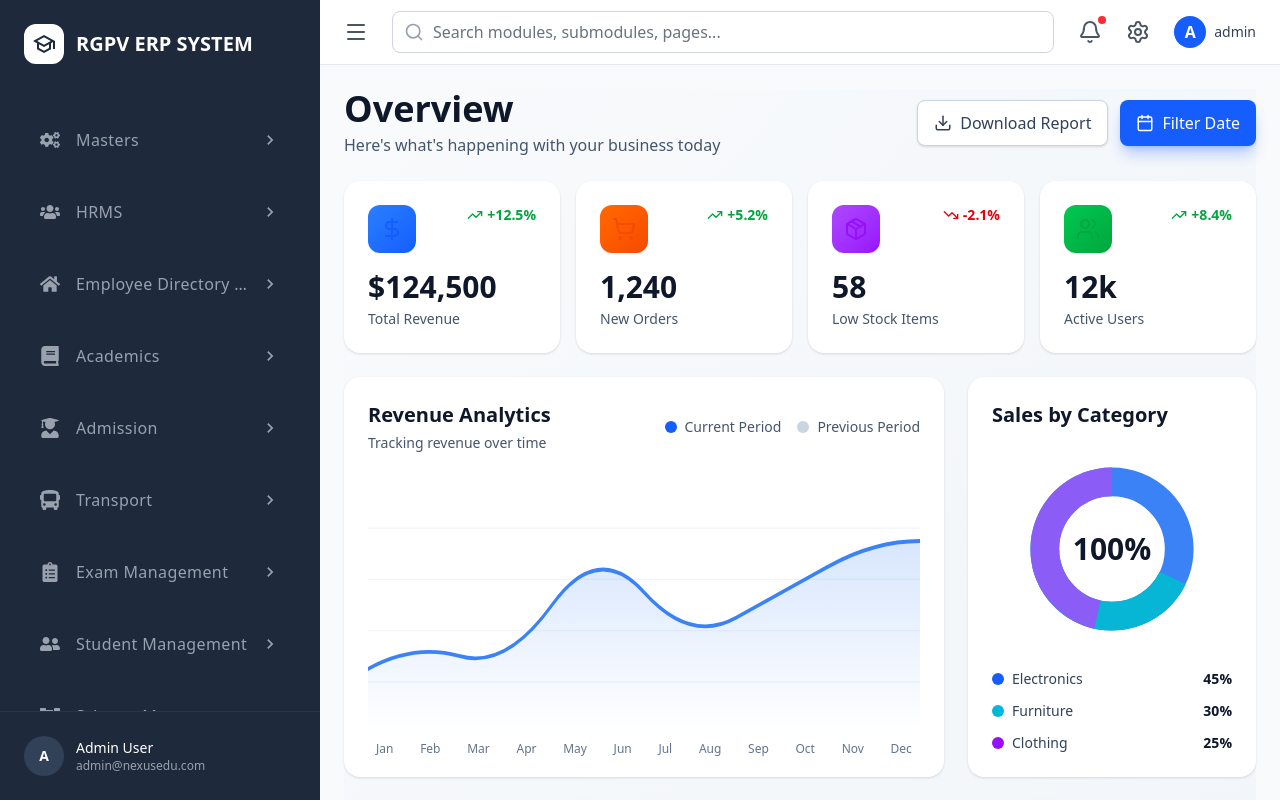
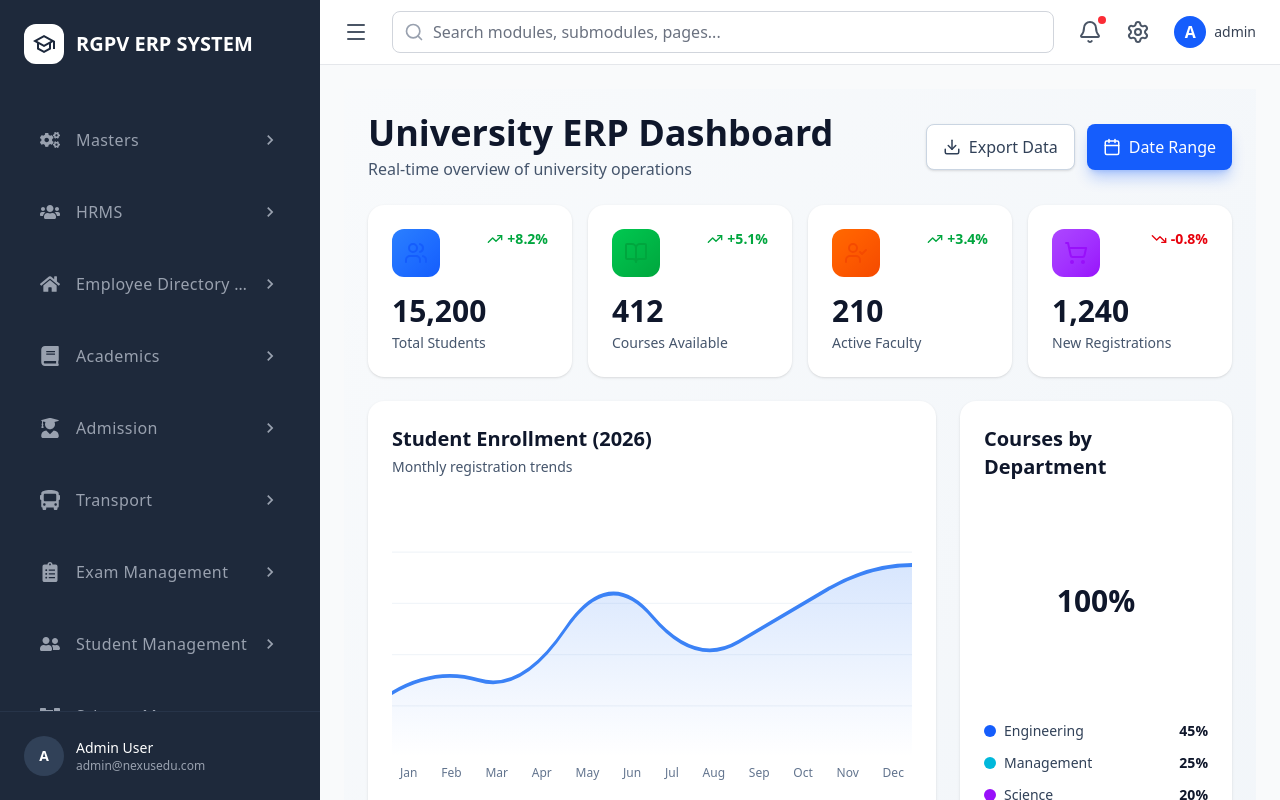
Before and after one commit to Aetheradix/RGTUPortal, a React (Vite) app: page / in a window 1280 px wide. Both pictures are taken after a click on the button "Sign in to Dashboard". Built offline with nearby package versions, Linux system fonts and the light colour scheme.

Commit message:
Redesign Dashboard for ERP

```diff
--- a/src/pages/Dashboard.tsx
+++ b/src/pages/Dashboard.tsx
@@ -1,81 +1,122 @@
-import { Calendar, DollarSign, Download, Package, ShoppingCart, TrendingDown, TrendingUp, Users } from 'lucide-react';
+import {
+  Calendar,
+  Download,
+  ShoppingCart,
+  TrendingDown,
+  TrendingUp,
+  Users,
+  BookOpen,
+  UserCheck,
+  type LucideIcon
+} from 'lucide-react';
+
+// Types
+type Stat = {
+  title: string;
+  value: string;
+  change: string;
+  trend: 'up' | 'down';
+  icon: LucideIcon;
+  color: string;
+  bgGradient: string;
+};
+
+type Registration = {
+  id: string;
+  student: string;
+  course: string;
+  status: 'Completed' | 'Processing' | 'Pending';
+  date: string;
+};
+
+type Department = {
+  name: string;
+  value: number;
+  color: string;
+};
 
 const Dashboard = () => {
-  const stats = [
+  const stats: Stat[] = [
     {
-      title: 'Total Revenue',
-      value: '$124,500',
-      change: '+12.5%',
+      title: 'Total Students',
+      value: '15,200',
+      change: '+8.2%',
       trend: 'up',
-      icon: DollarSign,
+      icon: Users,
       color: 'blue',
-      bgGradient: 'from-blue-500 to-blue-600'
+      bgGradient: 'from-blue-500 to-blue-600',
     },
     {
-      title: 'New Orders',
-      value: '1,240',
-      change: '+5.2%',
+      title: 'Courses Available',
+      value: '412',
+      change: '+5.1%',
       trend: 'up',
-      icon: ShoppingCart,
-      color: 'orange',
-      bgGradient: 'from-orange-500 to-orange-600'
+      icon: BookOpen,
+      color: 'green',
+      bgGradient: 'from-green-500 to-green-600',
     },
     {
-      title: 'Low Stock Items',
-      value: '58',
-      change: '-2.1%',
-      trend: 'down',
-      icon: Package,
-      color: 'purple',
-      bgGradient: 'from-purple-500 to-purple-600'
+      title: 'Active Faculty',
+      value: '210',
+      change: '+3.4%',
+      trend: 'up',
+      icon: UserCheck,
+      color: 'orange',
+      bgGradient: 'from-orange-500 to-orange-600',
     },
     {
-      title: 'Active Users',
-      value: '12k',
-      change: '+8.4%',
-      trend: 'up',
-      icon: Users,
-      color: 'green',
-      bgGradient: 'from-green-500 to-green-600'
-    }
+      title: 'New Registrations',
+      value: '1,240',
+      change: '-0.8%',
+      trend: 'down',
+      icon: ShoppingCart,
+      color: 'purple',
+      bgGradient: 'from-purple-500 to-purple-600',
+    },
   ];
 
-  const recentOrders = [
-    { id: '#ORD-2024-001', customer: 'John Doe', amount: '$450', status: 'Completed', date: '2024-12-15' },
-    { id: '#ORD-2024-002', customer: 'Jane Smith', amount: '$320', status: 'Processing', date: '2024-12-16' },
-    { id: '#ORD-2024-003', customer: 'Mike Johnson', amount: '$180', status: 'Pending', date: '2024-12-17' },
-    { id: '#ORD-2024-004', customer: 'Sarah Williams', amount: '$920', status: 'Completed', date: '2024-12-17' }
+  const recentRegistrations: Registration[] = [
+    { id: '#ERP-2026-001', student: 'Amit Sharma', course: 'B.Tech Computer Science', status: 'Completed', date: '07-01-2026' },
+    { id: '#ERP-2026-002', student: 'Priya Singh', course: 'MBA Finance', status: 'Processing', date: '06-01-2026' },
+    { id: '#ERP-2026-003', student: 'Rahul Verma', course: 'B.Sc Physics', status: 'Pending', date: '05-01-2026' },
+    { id: '#ERP-2026-004', student: 'Ananya Gupta', course: 'B.A History', status: 'Completed', date: '04-01-2026' },
+  ];
+
+  const departments: Department[] = [
+    { name: 'Engineering', value: 45, color: 'bg-blue-600' },
+    { name: 'Management', value: 25, color: 'bg-cyan-500' },
+    { name: 'Science', value: 20, color: 'bg-purple-600' },
+    { name: 'Arts', value: 10, color: 'bg-green-600' },
   ];
 
   return (
-    <div className="min-h-screen bg-linear-to-br from-slate-50 to-slate-100 ">
-      <div className="w-full  mx-auto space-y-6">
-        {/* Header */}
+    <div className="min-h-screen bg-gradient-to-br from-slate-50 to-slate-100 p-4 md:p-6">
+      <div className="max-w-7xl w-full mx-auto space-y-6">
+
         <div className="flex flex-col md:flex-row md:items-center md:justify-between gap-4">
           <div>
-            <h1 className="text-3xl md:text-4xl font-bold text-slate-900">Overview</h1>
-            <p className="text-slate-600 mt-1">Here's what's happening with your business today</p>
+            <h1 className="text-3xl md:text-4xl font-bold text-slate-900">University ERP Dashboard</h1>
+            <p className="text-slate-600 mt-1">Real-time overview of university operations</p>
           </div>
           <div className="flex gap-3">
             <button className="flex items-center gap-2 px-4 py-2.5 bg-white border border-slate-300 rounded-lg text-slate-700 font-medium hover:bg-slate-50 transition shadow-sm">
               <Download size={18} />
-              Download Report
+              Export Data
             </button>
             <button className="flex items-center gap-2 px-4 py-2.5 bg-blue-600 rounded-lg text-white font-medium hover:bg-blue-700 transition shadow-lg shadow-blue-600/30">
               <Calendar size={18} />
-              Filter Date
+              Date Range
             </button>
           </div>
         </div>
 
-        {/* Stats Grid */}
         <div className="grid grid-cols-1 md:grid-cols-2 lg:grid-cols-4 gap-4">
           {stats.map((stat, index) => {
             const Icon = stat.icon;
             return (
               <div key={index} className="bg-white rounded-2xl p-6 shadow-sm hover:shadow-md transition-shadow">
                 <div className="flex items-start justify-between mb-4">
-                  <div className={`p-3 rounded-xl bg-linear-to-br ${stat.bgGradient} bg-opacity-10`}>
+                  <div className={`p-3 rounded-xl bg-gradient-to-br ${stat.bgGradient} bg-opacity-10`}>
                     <Icon className={`text-${stat.color}-600`} size={24} />
                   </div>
                   <div className={`flex items-center gap-1 text-sm font-semibold ${stat.trend === 'up' ? 'text-green-600' : 'text-red-600'}`}>
@@ -90,37 +131,20 @@ const Dashboard = () => {
           })}
         </div>
 
-        {/* Charts Section */}
         <div className="grid grid-cols-1 lg:grid-cols-3 gap-6">
-          {/* Revenue Analytics */}
           <div className="lg:col-span-2 bg-white rounded-2xl p-6 shadow-sm">
             <div className="flex items-center justify-between mb-6">
               <div>
-                <h2 className="text-xl font-bold text-slate-900">Revenue Analytics</h2>
-                <p className="text-sm text-slate-600 mt-1">Tracking revenue over time</p>
-              </div>
-              <div className="flex items-center gap-4 text-sm">
-                <div className="flex items-center gap-2">
-                  <div className="w-3 h-3 rounded-full bg-blue-600"></div>
-                  <span className="text-slate-600">Current Period</span>
-                </div>
-                <div className="flex items-center gap-2">
-                  <div className="w-3 h-3 rounded-full bg-slate-300"></div>
-                  <span className="text-slate-600">Previous Period</span>
+                <h2 className="text-xl font-bold text-slate-900">Student Enrollment (2026)</h2>
+                <p className="text-sm text-slate-600 mt-1">Monthly registration trends</p>
               </div>
             </div>
-            </div>
-
-            {/* Simple SVG Chart */}
             <div className="relative h-64">
               <svg className="w-full h-full" viewBox="0 0 600 200" preserveAspectRatio="none">
-                {/* Grid lines */}
                 <line x1="0" y1="40" x2="600" y2="40" stroke="#f1f5f9" strokeWidth="1" />
                 <line x1="0" y1="80" x2="600" y2="80" stroke="#f1f5f9" strokeWidth="1" />
                 <line x1="0" y1="120" x2="600" y2="120" stroke="#f1f5f9" strokeWidth="1" />
                 <line x1="0" y1="160" x2="600" y2="160" stroke="#f1f5f9" strokeWidth="1" />
-
-                {/* Revenue line */}
                 <path
                   d="M 0 150 Q 50 130, 100 140 T 200 100 T 300 90 T 400 110 T 500 70 T 600 50"
                   fill="none"
@@ -128,14 +152,11 @@ const Dashboard = () => {
                   strokeWidth="3"
                   strokeLinecap="round"
                 />
-
-                {/* Area fill */}
                 <path
                   d="M 0 150 Q 50 130, 100 140 T 200 100 T 300 90 T 400 110 T 500 70 T 600 50 L 600 200 L 0 200 Z"
                   fill="url(#gradient)"
                   opacity="0.2"
                 />
-
                 <defs>
                   <linearGradient id="gradient" x1="0%" y1="0%" x2="0%" y2="100%">
                     <stop offset="0%" stopColor="#3b82f6" />
@@ -143,136 +164,89 @@ const Dashboard = () => {
                   </linearGradient>
                 </defs>
               </svg>
-
-              {/* X-axis labels */}
               <div className="flex justify-between text-xs text-slate-500 mt-2 px-2">
-                <span>Jan</span>
-                <span>Feb</span>
-                <span>Mar</span>
-                <span>Apr</span>
-                <span>May</span>
-                <span>Jun</span>
-                <span>Jul</span>
-                <span>Aug</span>
-                <span>Sep</span>
-                <span>Oct</span>
-                <span>Nov</span>
-                <span>Dec</span>
+                {['Jan', 'Feb', 'Mar', 'Apr', 'May', 'Jun', 'Jul', 'Aug', 'Sep', 'Oct', 'Nov', 'Dec'].map((month, i) => (
+                  <span key={i}>{month}</span>
+                ))}
               </div>
             </div>
           </div>
 
-          {/* Sales by Category */}
           <div className="bg-white rounded-2xl p-6 shadow-sm">
-            <h2 className="text-xl font-bold text-slate-900 mb-6">Sales by Category</h2>
-
-            {/* Donut Chart */}
+            <h2 className="text-xl font-bold text-slate-900 mb-6">Courses by Department</h2>
             <div className="flex items-center justify-center mb-6">
               <div className="relative w-48 h-48">
                 <svg className="w-full h-full -rotate-90" viewBox="0 0 200 200">
-                  {/* Electronics - 45% */}
+                  {departments.map((dept, i) => (
                     <circle
+                      key={i}
                       cx="100"
                       cy="100"
                       r="70"
                       fill="none"
-                    stroke="#3b82f6"
+                      stroke={dept.color.replace('bg-', '')}
                       strokeWidth="30"
                       strokeDasharray="314"
-                    strokeDashoffset="0"
+                      strokeDashoffset={-314 + (314 * (departments.slice(0, i).reduce((a, b) => a + b.value, 0) / 100))}
                     />
-                  {/* Furniture - 30% */}
-                  <circle
-                    cx="100"
-                    cy="100"
-                    r="70"
-                    fill="none"
-                    stroke="#06b6d4"
-                    strokeWidth="30"
-                    strokeDasharray="314"
-                    strokeDashoffset="-141"
-                  />
-                  {/* Clothing - 25% */}
-                  <circle
-                    cx="100"
-                    cy="100"
-                    r="70"
-                    fill="none"
-                    stroke="#8b5cf6"
-                    strokeWidth="30"
-                    strokeDasharray="314"
-                    strokeDashoffset="-235"
-                  />
+                  ))}
                 </svg>
                 <div className="absolute inset-0 flex items-center justify-center">
                   <span className="text-3xl font-bold text-slate-900">100%</span>
                 </div>
               </div>
             </div>
-
-            {/* Legend */}
             <div className="space-y-3">
-              <div className="flex items-center justify-between">
+              {departments.map((dept, i) => (
+                <div key={i} className="flex items-center justify-between">
                   <div className="flex items-center gap-2">
-                  <div className="w-3 h-3 rounded-full bg-blue-600"></div>
-                  <span className="text-sm text-slate-700">Electronics</span>
+                    <div className={`w-3 h-3 rounded-full ${dept.color}`}></div>
+                    <span className="text-sm text-slate-700">{dept.name}</span>
                   </div>
-                <span className="text-sm font-semibold text-slate-900">45%</span>
+                  <span className="text-sm font-semibold text-slate-900">{dept.value}%</span>
                 </div>
-              <div className="flex items-center justify-between">
-                <div className="flex items-center gap-2">
-                  <div className="w-3 h-3 rounded-full bg-cyan-500"></div>
-                  <span className="text-sm text-slate-700">Furniture</span>
-                </div>
-                <span className="text-sm font-semibold text-slate-900">30%</span>
-              </div>
-              <div className="flex items-center justify-between">
-                <div className="flex items-center gap-2">
-                  <div className="w-3 h-3 rounded-full bg-purple-600"></div>
-                  <span className="text-sm text-slate-700">Clothing</span>
-                </div>
-                <span className="text-sm font-semibold text-slate-900">25%</span>
-              </div>
+              ))}
             </div>
           </div>
         </div>
 
-        {/* Recent Orders */}
         <div className="bg-white rounded-2xl p-6 shadow-sm">
           <div className="flex items-center justify-between mb-6">
-            <h2 className="text-xl font-bold text-slate-900">Recent Orders</h2>
+            <h2 className="text-xl font-bold text-slate-900">Recent Registrations</h2>
             <button className="text-blue-600 font-medium text-sm hover:text-blue-700 transition">
               View All
             </button>
           </div>
-
           <div className="overflow-x-auto">
             <table className="w-full">
               <thead>
                 <tr className="border-b border-slate-200">
-                  <th className="text-left py-3 px-4 text-sm font-semibold text-slate-700">Order ID</th>
-                  <th className="text-left py-3 px-4 text-sm font-semibold text-slate-700">Customer</th>
-                  <th className="text-left py-3 px-4 text-sm font-semibold text-slate-700">Amount</th>
+                  <th className="text-left py-3 px-4 text-sm font-semibold text-slate-700">Registration ID</th>
+                  <th className="text-left py-3 px-4 text-sm font-semibold text-slate-700">Student</th>
+                  <th className="text-left py-3 px-4 text-sm font-semibold text-slate-700">Course</th>
                   <th className="text-left py-3 px-4 text-sm font-semibold text-slate-700">Status</th>
                   <th className="text-left py-3 px-4 text-sm font-semibold text-slate-700">Date</th>
                 </tr>
               </thead>
               <tbody>
-                {recentOrders.map((order, index) => (
+                {recentRegistrations.map((reg, index) => (
                   <tr key={index} className="border-b border-slate-100 hover:bg-slate-50 transition">
-                    <td className="py-4 px-4 text-sm font-medium text-slate-900">{order.id}</td>
-                    <td className="py-4 px-4 text-sm text-slate-700">{order.customer}</td>
-                    <td className="py-4 px-4 text-sm font-semibold text-slate-900">{order.amount}</td>
+                    <td className="py-4 px-4 text-sm font-medium text-slate-900">{reg.id}</td>
+                    <td className="py-4 px-4 text-sm text-slate-700">{reg.student}</td>
+                    <td className="py-4 px-4 text-sm font-semibold text-slate-900">{reg.course}</td>
                     <td className="py-4 px-4">
-                      <span className={`px-3 py-1 rounded-full text-xs font-medium ${
-                        order.status === 'Completed' ? 'bg-green-100 text-green-700' :
-                        order.status === 'Processing' ? 'bg-blue-100 text-blue-700' :
-                        'bg-orange-100 text-orange-700'
+                      <span
+                        className={`px-3 py-1 rounded-full text-xs font-medium ${
+                          reg.status === 'Completed'
+                            ? 'bg-green-100 text-green-700'
+                            : reg.status === 'Processing'
+                            ? 'bg-blue-100 text-blue-700'
+                            : 'bg-orange-100 text-orange-700'
                         }`}>
-                        {order.status}
+                        {reg.status}
                       </span>
                     </td>
-                    <td className="py-4 px-4 text-sm text-slate-600">{order.date}</td>
+                    <td className="py-4 px-4 text-sm text-slate-600">{reg.date}</td>
                   </tr>
                 ))}
               </tbody>
```
Lines whose indentation alone changed are shown as unchanged.
